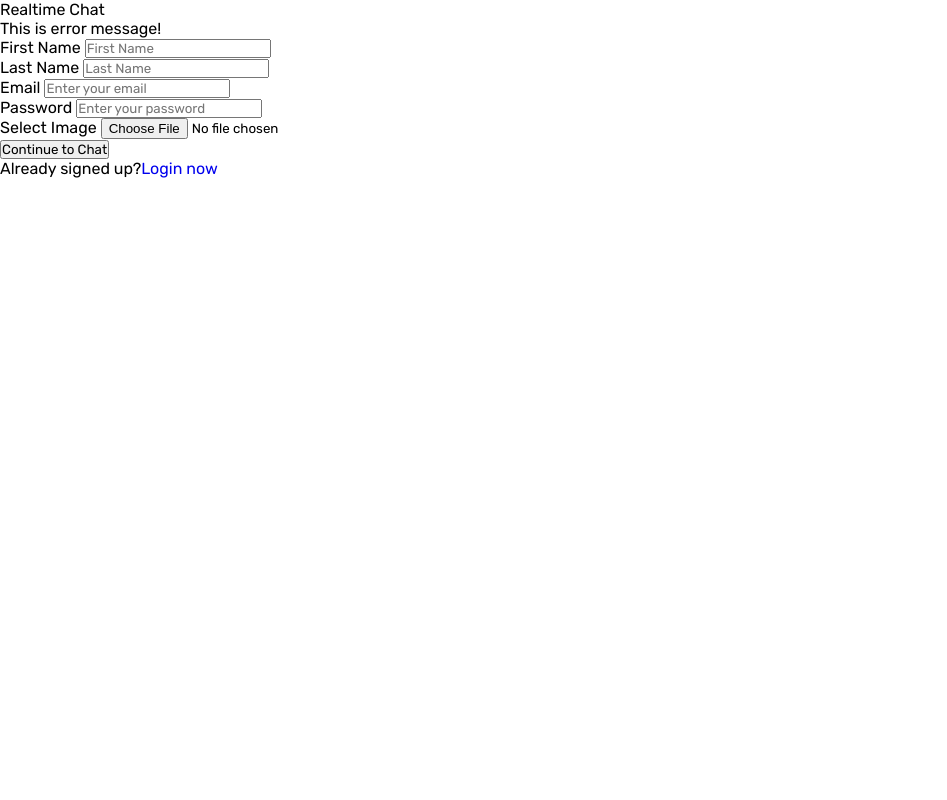
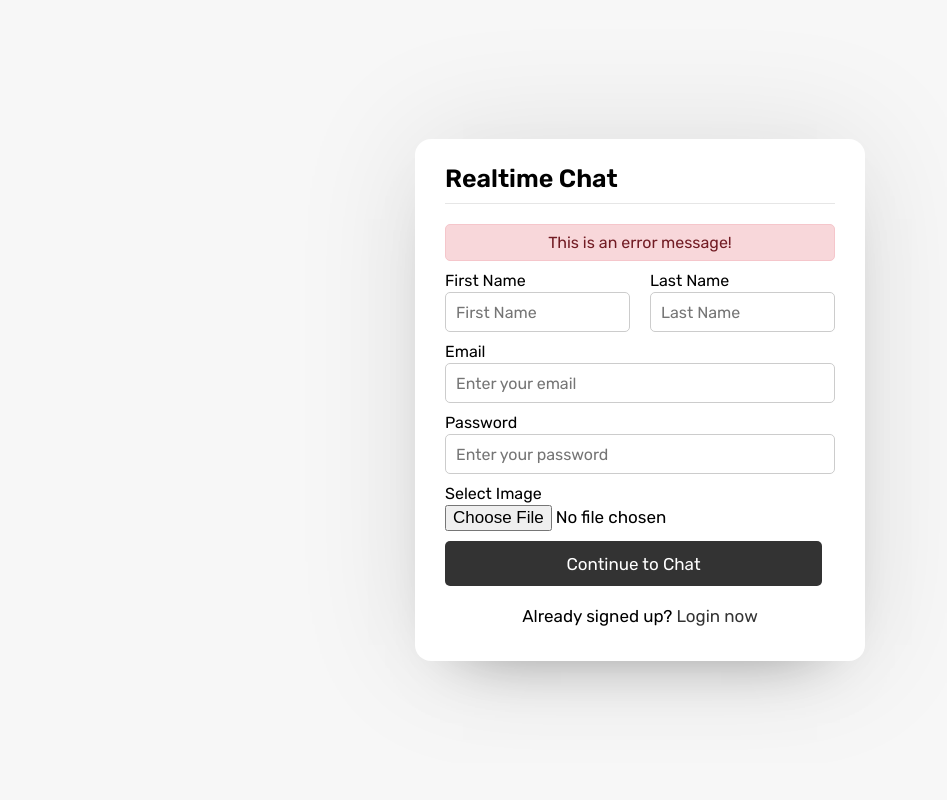
Before and after one commit to iMMoCodes/php-chat, a PHP site: page / in a window 1280 px wide. Shown: the whole page, without its empty margins (0-947 px from the left). Run offline with PHP 8.4, Linux system fonts and the light colour scheme; some libraries are stand-ins or nearby versions.

Commit message:
Improved sign up page
- Fixed a typo
- Styled sign up page

```diff
--- a/index.php
+++ b/index.php
@@ -13,34 +13,35 @@
         <section class="form signup">
             <header>Realtime Chat</header>
             <form action="#">
-                <div class="error-txt">This is error message!</div>
+                <div class="error-txt">This is an error message!</div>
                 <div class="name-details">
-                    <div class="field">
+                    <div class="field input">
                         <label for="firstName">First Name</label>
                         <input type="text" placeholder="First Name">
                     </div>
-                    <div class="field">
+                    <div class="field input">
                         <label for="lastName">Last Name</label>
                         <input type="text" placeholder="Last Name">
                     </div>
-                    <div class="field">
+                    </div>
+                    <div class="field input">
                         <label for="email">Email</label>
                         <input type="text" placeholder="Enter your email">
                     </div>
-                    <div class="field">
+                    <div class="field input">
                         <label for="password">Password</label>
                         <input type="password" placeholder="Enter your password">
                     </div>
-                    <div class="field">
+                    <div class="field image">
                         <label for="image">Select Image</label>
                         <input type="file">
                     </div>
-                    <div class="field">
+                    <div class="field button">
                         <input type="submit" value="Continue to Chat">
                     </div>
-                </div>
+
             </form>
-            <div class="link">Already signed up?<a href="#">Login now</a></div>
+            <div class="link">Already signed up? <a href="#">Login now</a></div>
         </section>
     </div>
 </body>
--- a/styles.css
+++ b/styles.css
@@ -7,3 +7,109 @@
   font-family: 'Poppins', sans-serif;
   font-family: 'Rubik', sans-serif;
 }
+
+body {
+  display: flex;
+  align-items: center;
+  justify-content: center;
+  min-height: 100vh;
+  background: #f7f7f7;
+}
+
+.wrapper {
+  background: #fff;
+  width: 450px;
+  border-radius: 16px;
+  box-shadow: 0 0 128px 0 rgba(0, 0, 0, 0.1),
+    0 32px 64px -48px rgba(0, 0, 0, 0.5);
+}
+
+/* SIGNUP FORM CSS */
+.form {
+  padding: 25px 30px;
+}
+
+.form header {
+  font-size: 25px;
+  font-weight: 600;
+  padding-bottom: 10px;
+  border-bottom: 1px solid #e6e6e6;
+}
+
+.form form {
+  margin: 20px 0;
+}
+
+.form form .error-txt {
+  color: #721c24;
+  background: #f8d7da;
+  padding: 8px 10px;
+  text-align: center;
+  border-radius: 5px;
+  margin-bottom: 10px;
+  border: 1px solid #f5c6cb;
+}
+
+.form form .name-details {
+  display: flex;
+}
+
+form .name-details .field:first-child {
+  margin-right: 10px;
+}
+form .name-details .field:last-child {
+  margin-left: 10px;
+}
+
+.form form .field {
+  display: flex;
+  flex-direction: column;
+  margin-bottom: 10px;
+}
+
+.form form .field label {
+  margin-bottom: 2px;
+}
+
+.form form .field input {
+  outline: none;
+}
+
+.form form .input input {
+  height: 40px;
+  width: 100%;
+  font-size: 16px;
+  padding: 0 10px;
+  border: 1px solid #ccc;
+  border-radius: 5px;
+}
+
+.form form .image input {
+  font-size: 17px;
+}
+
+.form form .button input {
+  margin-right: 13px;
+  height: 45px;
+  border: none;
+  font-size: 17px;
+  font-weight: 400;
+  background: #333;
+  color: #fff;
+  border-radius: 5px;
+  cursor: pointer;
+}
+
+.form .link {
+  text-align: center;
+  margin: 10px 0;
+  font-size: 17px;
+}
+
+.form .link a {
+  color: #333;
+}
+
+.form .link a:hover {
+  text-decoration: underline;
+}
```
